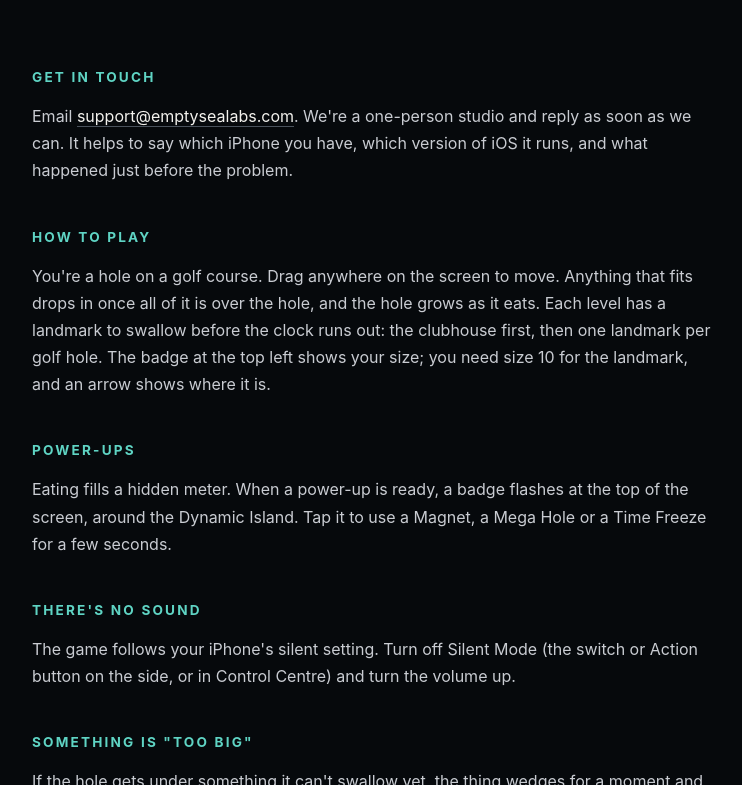
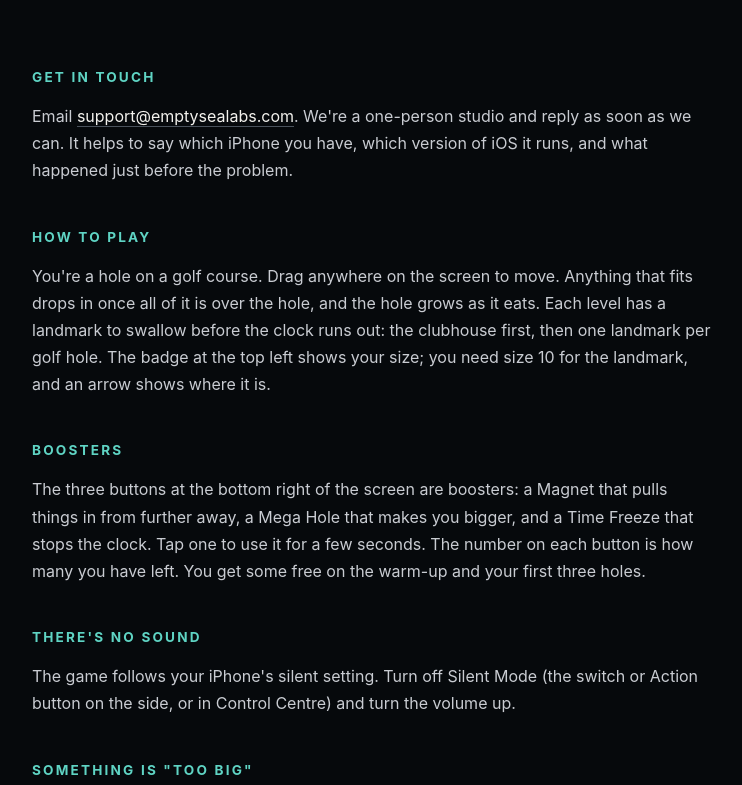
Before and after one commit to EmptySeaLabs/emptysealabs-site, a plain HTML site: page holeygolf/support/index.html in a window 1280 px wide. Shown: the part 439-1224 px from the top of the page, without its empty margins (168-910 px from the left). Drawn offline with Linux system fonts and the light colour scheme.

Commit message:
Describe the booster tray on the Holey Golf support page
Co-Authored-By: Claude Fable 5.2 <noreply@anthropic.com>

```diff
--- a/holeygolf/support/index.html
+++ b/holeygolf/support/index.html
@@ -39,8 +39,8 @@
       </section>
 
       <section>
-        <h2>Power-ups</h2>
-        <p>Eating fills a hidden meter. When a power-up is ready, a badge flashes at the top of the screen, around the Dynamic Island. Tap it to use a Magnet, a Mega Hole or a Time Freeze for a few seconds.</p>
+        <h2>Boosters</h2>
+        <p>The three buttons at the bottom right of the screen are boosters: a Magnet that pulls things in from further away, a Mega Hole that makes you bigger, and a Time Freeze that stops the clock. Tap one to use it for a few seconds. The number on each button is how many you have left. You get some free on the warm-up and your first three holes.</p>
       </section>
 
       <section>
```
